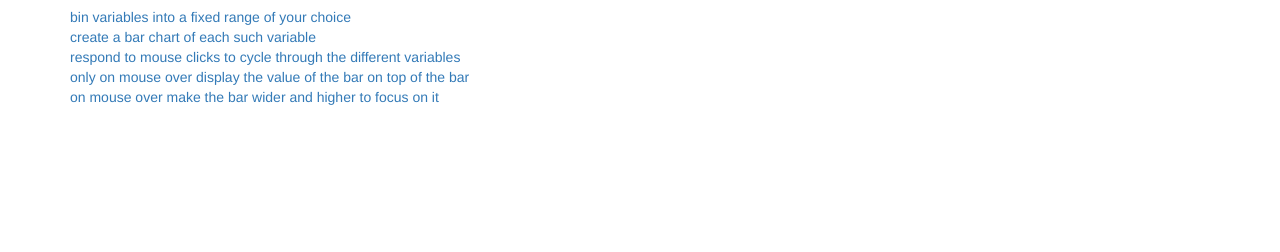
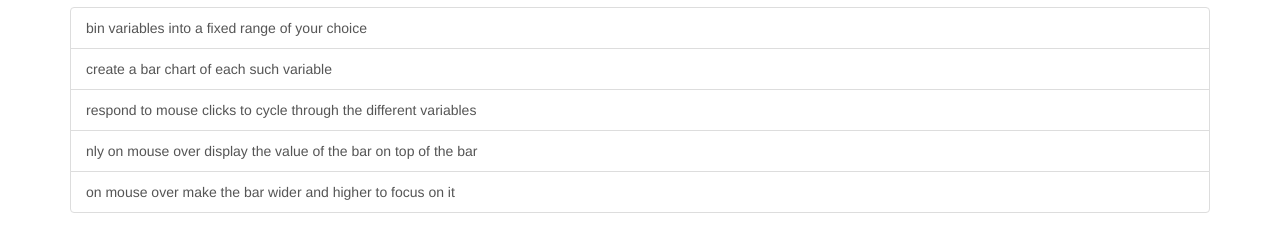
Before and after one commit to gopi-chaganti/visualization-plots-d3js, a plain HTML site: page index.html in a window 1280 px wide. Shown: the part 56-308 px from the top of the page. Drawn offline with nearby package versions, Linux system fonts and the light colour scheme.

Commit message:
second commit

```diff
--- a/index.html
+++ b/index.html
@@ -20,23 +20,14 @@
 	</head>
 	<body class="container">
         <h2>D3 Assignment</h2>
-        <div>
-            <a href="BinVariable.html">bin variables into a fixed range of your choice </a>
+
+        <div class="list-group">
+          <a href="BinVariable.html" class="list-group-item">bin variables into a fixed range of your choice</a>
+          <a href="BarChart.html" class="list-group-item">create a bar chart of each such variable</a>
+          <a href="Cycle.html" class="list-group-item">respond to mouse clicks to cycle through the different variables</a>
+            <a href="DisplayOnHover.html" class="list-group-item">nly on mouse over display the value of the bar on top of the bar</a>
+            <a href="Focus.html" class="list-group-item">on mouse over make the bar wider and higher to focus on it</a>
         </div>
-        <div>
-            <a href="BarChart.html">create a bar chart of each such variable</a>
-        </div>
-        <div>
-            <a href="Cycle.html">respond to mouse clicks to cycle through the different variables</a>
-        </div>
-        <div>
-            <a href="DisplayOnHover.html">only on mouse over display the value of the bar on top of the bar</a>
-        </div>
-
-        <div>
-            <a href="Focus.html">on mouse over make the bar wider and higher to focus on it</a>
-        </div>
-
 
 	</body>
 </html>
```
